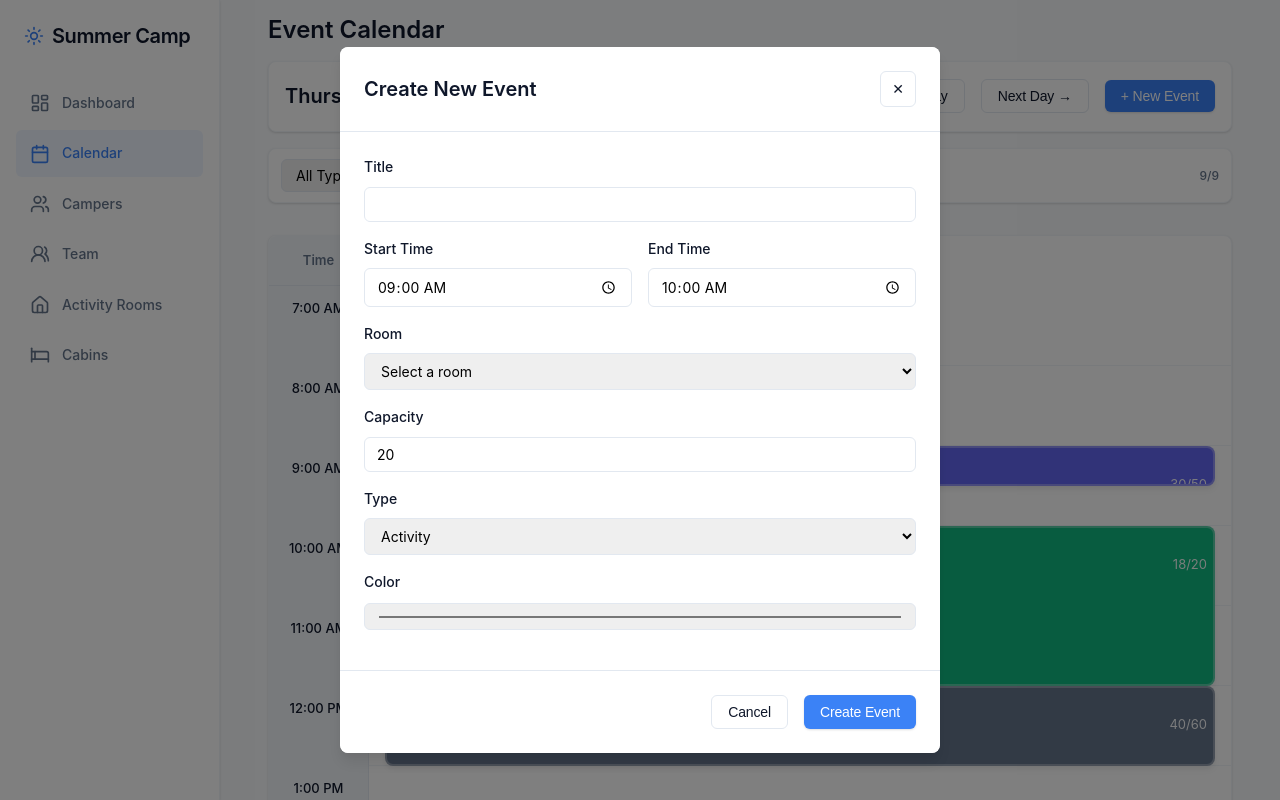
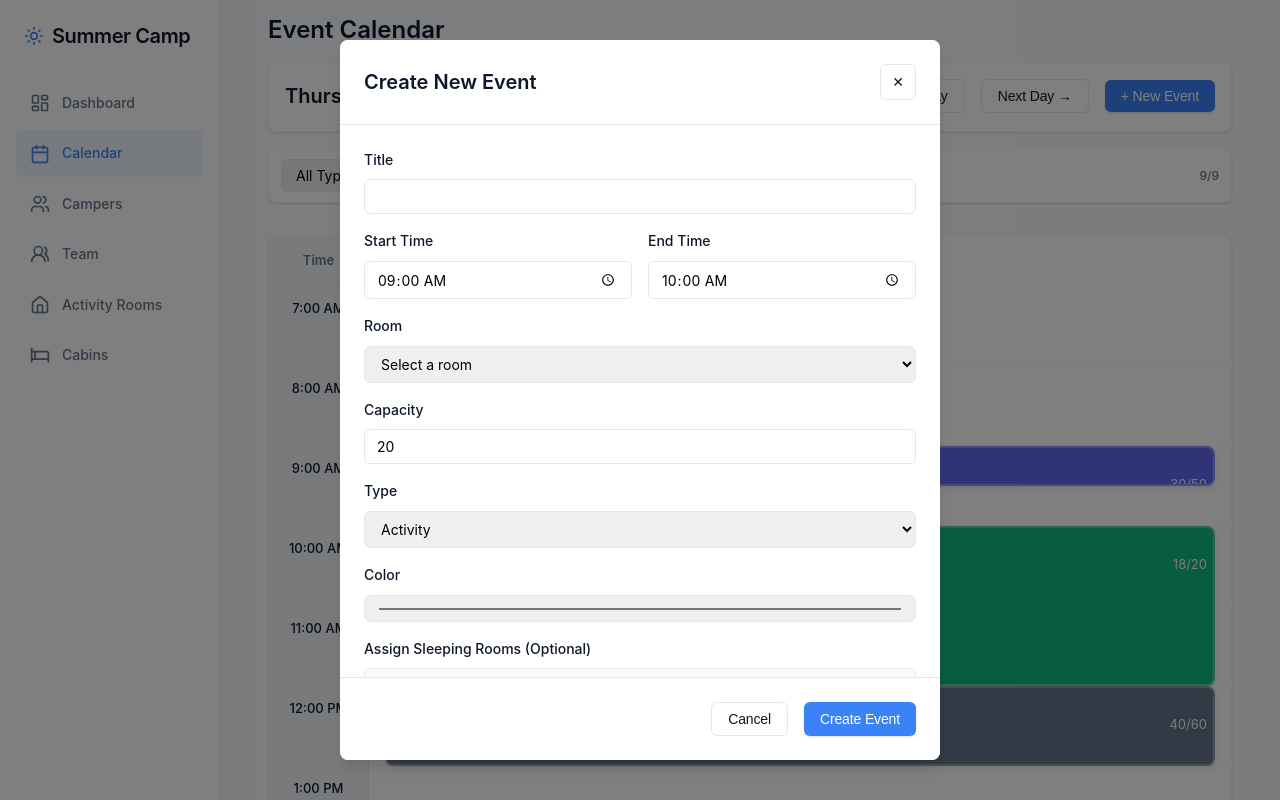
Before and after one commit to TomB30/camp-manager, a Vue app: page /calendar in a window 1280 px wide. Both pictures are taken after a click on the button "+ New Event". Shown: the top 800 px of the page. Built offline with nearby package versions, Linux system fonts and the light colour scheme.

Commit message:
Sleeping room event assignment

```diff
--- a/src/stores/campStore.ts
+++ b/src/stores/campStore.ts
@@ -262,6 +262,61 @@ export const useCampStore = defineStore('camp', () => {
     await enrollCamper(toEventId, camperId);
   }
 
+  async function enrollSleepingRoom(eventId: string, sleepingRoomId: string) {
+    const event = events.value.find(e => e.id === eventId);
+    if (!event) throw new Error('Event not found');
+
+    const sleepingRoom = sleepingRooms.value.find(r => r.id === sleepingRoomId);
+    if (!sleepingRoom) throw new Error('Sleeping room not found');
+
+    // Get all campers in this sleeping room
+    const roomCampers = campers.value.filter(c => c.sleepingRoomId === sleepingRoomId);
+
+    if (roomCampers.length === 0) {
+      throw new Error('No campers assigned to this sleeping room');
+    }
+
+    // Try to enroll each camper
+    const errors: string[] = [];
+    const enrolled: string[] = [];
+
+    for (const camper of roomCampers) {
+      // Skip if already enrolled
+      if (event.enrolledCamperIds?.includes(camper.id)) {
+        continue;
+      }
+
+      try {
+        const validation = conflictDetector.canEnrollCamper(event, camper.id, events.value);
+        if (validation.canEnroll) {
+          await storageService.enrollCamper(eventId, camper.id);
+
+          if (!event.enrolledCamperIds) {
+            event.enrolledCamperIds = [];
+          }
+          event.enrolledCamperIds.push(camper.id);
+          enrolled.push(`${camper.firstName} ${camper.lastName}`);
+        } else {
+          errors.push(`${camper.firstName} ${camper.lastName}: ${validation.reason}`);
+        }
+      } catch (error: any) {
+        errors.push(`${camper.firstName} ${camper.lastName}: ${error.message}`);
+      }
+    }
+
+    updateConflicts();
+
+    // Return summary of the operation
+    return {
+      enrolled: enrolled.length,
+      errors,
+      total: roomCampers.length,
+      message: errors.length > 0
+        ? `Enrolled ${enrolled.length} of ${roomCampers.length} campers. ${errors.length} conflicts occurred.`
+        : `Successfully enrolled all ${enrolled.length} campers from ${sleepingRoom.name}.`
+    };
+  }
+
   return {
     // State
     campers,
@@ -305,5 +360,6 @@ export const useCampStore = defineStore('camp', () => {
     enrollCamper,
     unenrollCamper,
     moveCamper,
+    enrollSleepingRoom,
   };
 });
--- a/src/views/Calendar.vue
+++ b/src/views/Calendar.vue
@@ -178,6 +178,31 @@
                 <div class="flex items-center justify-between mb-2">
                   <div class="text-sm text-secondary">Enrolled Campers</div>
                 </div>
+
+                <!-- Assign Sleeping Room Section -->
+                <div class="mb-3 p-3 bg-background rounded">
+                  <div class="text-sm font-medium mb-2">Quick Assign Sleeping Room</div>
+                  <div class="flex gap-2">
+                    <select v-model="sleepingRoomToAssign" class="form-select flex-1">
+                      <option value="">Select a sleeping room...</option>
+                      <option
+                        v-for="room in store.sleepingRooms"
+                        :key="room.id"
+                        :value="room.id"
+                      >
+                        {{ room.name }} ({{ getRoomCamperCount(room.id) }} campers)
+                      </option>
+                    </select>
+                    <button
+                      class="btn btn-sm btn-primary"
+                      @click="assignSleepingRoom"
+                      :disabled="!sleepingRoomToAssign"
+                    >
+                      Assign
+                    </button>
+                  </div>
+                </div>
+
                 <div
                   class="enrolled-campers drop-zone"
                   :class="{ 'drag-over': isDragOver }"
@@ -286,6 +311,29 @@
                 <label class="form-label">Color</label>
                 <input v-model="newEvent.color" type="color" class="form-input" />
               </div>
+
+              <div class="form-group">
+                <label class="form-label">Assign Sleeping Rooms (Optional)</label>
+                <div class="sleeping-room-selector">
+                  <div v-for="room in store.sleepingRooms" :key="room.id" class="checkbox-item">
+                    <label class="checkbox-label">
+                      <input
+                        type="checkbox"
+                        :value="room.id"
+                        v-model="newEvent.sleepingRoomIds"
+                        class="checkbox-input"
+                      />
+                      <span>{{ room.name }} ({{ getRoomCamperCount(room.id) }} campers)</span>
+                    </label>
+                  </div>
+                  <div v-if="store.sleepingRooms.length === 0" class="text-secondary text-sm">
+                    No sleeping rooms available
+                  </div>
+                </div>
+                <div v-if="newEvent.sleepingRoomIds.length > 0" class="text-xs text-secondary mt-1">
+                  This will automatically enroll {{ getTotalCampersFromRooms(newEvent.sleepingRoomIds) }} campers when the event is created.
+                </div>
+              </div>
             </form>
           </div>
           <div class="modal-footer">
@@ -352,9 +400,11 @@ export default defineComponent({
         capacity: 20,
         type: 'activity' as Event['type'],
         color: '#3B82F6',
+        sleepingRoomIds: [] as string[],
       },
       filterEventType: '',
-      filterRoom: ''
+      filterRoom: '',
+      sleepingRoomToAssign: ''
     };
   },
   computed: {
@@ -606,6 +656,26 @@ export default defineComponent({
       };
 
       await this.store.addEvent(event);
+
+      // Enroll sleeping rooms if any were selected
+      if (this.newEvent.sleepingRoomIds.length > 0) {
+        const messages: string[] = [];
+        for (const roomId of this.newEvent.sleepingRoomIds) {
+          try {
+            const result = await this.store.enrollSleepingRoom(event.id, roomId);
+            if (result.errors.length > 0) {
+              messages.push(result.message);
+            }
+          } catch (error: any) {
+            messages.push(error.message);
+          }
+        }
+
+        if (messages.length > 0) {
+          alert('Event created with some enrollment issues:\n' + messages.join('\n'));
+        }
+      }
+
       this.showEventModal = false;
 
       // Reset form
@@ -617,6 +687,7 @@ export default defineComponent({
         capacity: 20,
         type: 'activity',
         color: '#3B82F6',
+        sleepingRoomIds: [],
       };
     },
     deleteEventConfirm() {
@@ -684,6 +755,34 @@ export default defineComponent({
         data: { eventId, camperId, camperName: `${camper?.firstName} ${camper?.lastName}`, eventName: event?.title }
       };
       this.showConfirmModal = true;
+    },
+    getRoomCamperCount(roomId: string): number {
+      return this.store.campers.filter(c => c.sleepingRoomId === roomId).length;
+    },
+    getTotalCampersFromRooms(roomIds: string[]): number {
+      return roomIds.reduce((total, roomId) => {
+        return total + this.getRoomCamperCount(roomId);
+      }, 0);
+    },
+    async assignSleepingRoom() {
+      if (!this.sleepingRoomToAssign || !this.selectedEventId) return;
+
+      try {
+        const result = await this.store.enrollSleepingRoom(this.selectedEventId, this.sleepingRoomToAssign);
+
+        if (result.errors.length > 0) {
+          // Show detailed message about conflicts
+          const errorMsg = result.message + '\n\nConflicts:\n' + result.errors.join('\n');
+          alert(errorMsg);
+        } else {
+          // Show success message
+          alert(result.message);
+        }
+
+        this.sleepingRoomToAssign = '';
+      } catch (error: any) {
+        alert('Error assigning sleeping room: ' + error.message);
+      }
     }
   }
 });
@@ -1030,4 +1129,46 @@ export default defineComponent({
     justify-content: center;
   }
 }
+
+.sleeping-room-selector {
+  display: flex;
+  flex-direction: column;
+  gap: 0.5rem;
+  padding: 0.75rem;
+  background: var(--background);
+  border-radius: var(--radius);
+  border: 1px solid var(--border-color);
+  max-height: 200px;
+  overflow-y: auto;
+}
+
+.checkbox-item {
+  display: flex;
+  align-items: center;
+}
+
+.checkbox-label {
+  display: flex;
+  align-items: center;
+  gap: 0.5rem;
+  cursor: pointer;
+  padding: 0.5rem;
+  border-radius: var(--radius);
+  transition: background-color 0.15s ease;
+  width: 100%;
+}
+
+.checkbox-label:hover {
+  background: var(--surface);
+}
+
+.checkbox-input {
+  cursor: pointer;
+  width: 16px;
+  height: 16px;
+}
+
+.bg-background {
+  background: var(--background);
+}
 </style>
```
